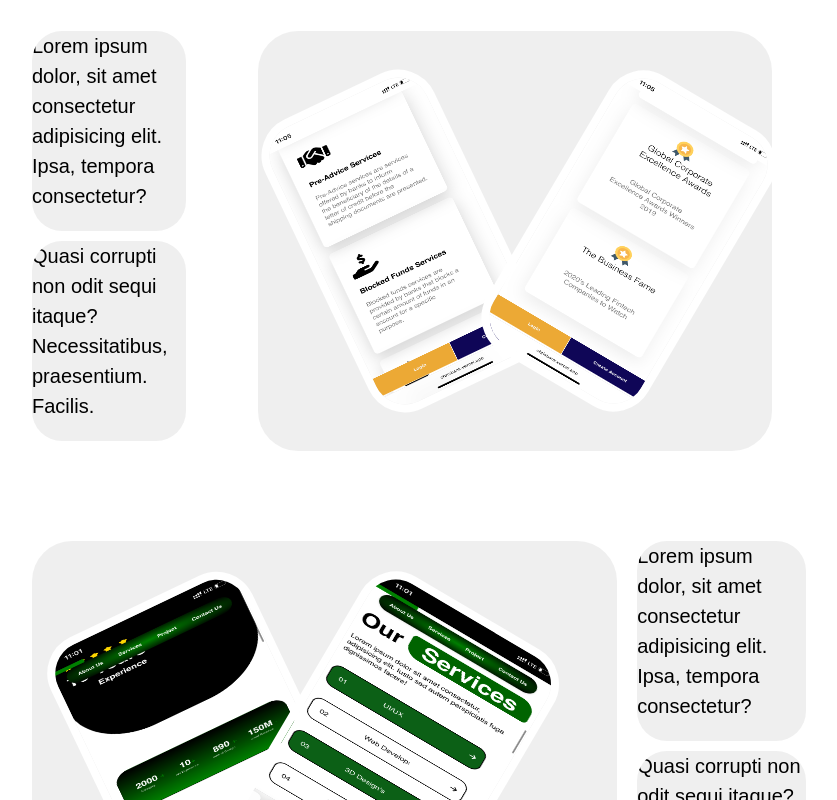
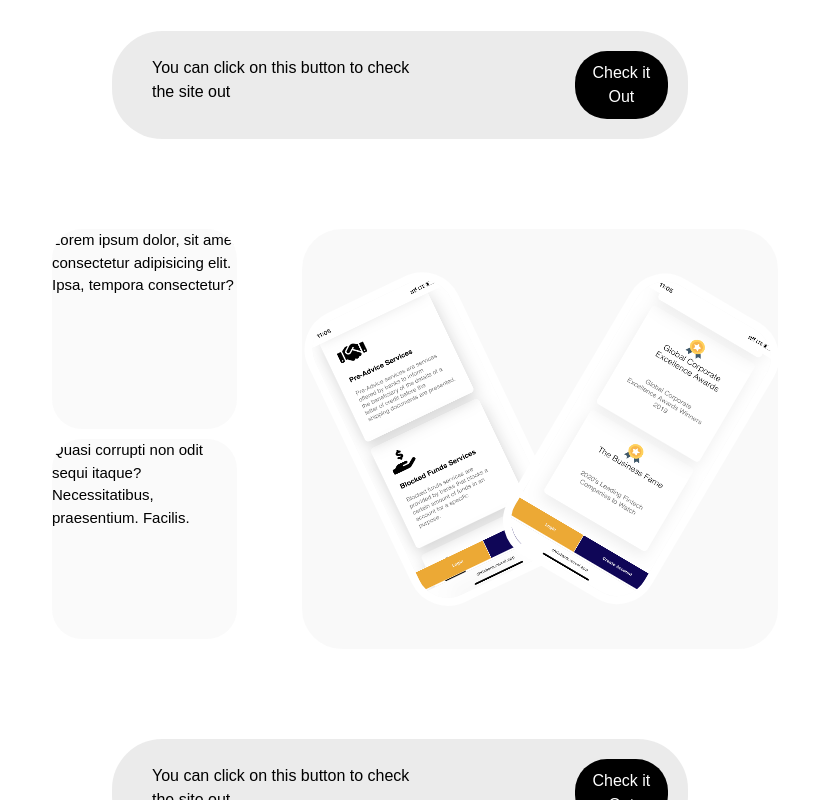
Before and after one commit to atrojiggambob22/MyPortfolio, a React (Vite) app: page / in a window 1280 px wide. Shown: the part 1480-2280 px from the top of the page, without its empty margins (268-1105 px from the left). Built offline with nearby package versions, Linux system fonts and the light colour scheme.

Commit message:
fresh again

```diff
--- a/src/Portfolio.css
+++ b/src/Portfolio.css
@@ -33,7 +33,7 @@
     padding:30px;
     /* width:50%; */
     border-radius: 40px;
-    background-color: rgba(181, 181, 181, 0.219);
+    background-color: rgba(181, 181, 181, 0.085);
 }
 .firimfmfnspa4 img{
     position: relative;
@@ -60,22 +60,20 @@
     transform: rotate(30.5deg);
 }
 .firimfmfnspa2{
-
     transform: rotate(-25.5deg);
 }
 
 .minsidespace1{
     border-radius: 30px;
-    background-color: rgba(181, 181, 181, 0.219);
-    /* background-color: red; */
+    background-color: rgba(181, 181, 181, 0.065);
+   /* padding: 40px; */
     height:25vh;
-    width:25%;
+    width:35%;
     color: black;
     margin-bottom: 10px;
     position: relative;
     overflow: hidden;
-    /* left:-3%; */
-    /* width: ; */
+
 }
 .kings-ofmin{
     display: flex;
@@ -122,6 +120,11 @@
     transition: .8s ease-in-out;
     transition-delay: .4s;
 }
+
+/* This is the style for the section for check out the site */
+.minofmeintg{
+    background-color:rgba(128, 128, 128, 0.16);
+}
 .minviebe{
     transition: .8s ease-in-out;
     transition-delay: .4s;
@@ -137,7 +140,7 @@
 
 .minsidespace1 p{
     overflow-y:hidden;
-    font-size:20px;
+    font-size:15px;
 }
 /* .firimfmfnspa2:hover{
     animation: spin 0.8s linear infinite;
--- a/src/Portfolio.jsx
+++ b/src/Portfolio.jsx
@@ -14,7 +14,7 @@ import me from "../public/Images/me.jpeg"
 import ScrollIndicator from "./ScrollIndicator"
 import FadeInSection from "./FadeInSection";
 import BounceIn from "./BounceIn";
-// import SlideIn from "./SlideIn"
+import SlideIn from "./SlideIn"
 // import FlipIn from "./FlipIn"
 const Portfolio =()=>{
     return(
@@ -69,11 +69,11 @@ const Portfolio =()=>{
                     <div className="Projects">
 
 
-
-                    <div className="flex babeofthemeall">
-                        <div className="babafirspac" style={{width:"50%"}}>
+                     <SlideIn from="left" delay={0.4}>
+                            <div className="flex babeofthemeall">
+                        <div className="babafirspac" style={{width:"40%"}}>
                             <div className="firstspac">
-                            <img src={space1} alt="" className="firimfmfnspa2"  />
+                            <img src={space1} alt="" className="firimfmfnspa2"   />
                              <img src={space2} alt="" className="firimfmfnspa" />
                             </div>
 
@@ -91,10 +91,17 @@ const Portfolio =()=>{
                         </div>
 
                     </div>
+                     <div className="minofmeintg flex gap-[160px] w-[45%] relative left-[80px] p-5 rounded-[50px]" >
+                        <h3 className="relative top-[5px] left-[20px]">You can click on this button to check the site out</h3>
+                        <div className="bg-black text-white p-[10px] rounded-4xl "><button>Check it Out</button></div>
+                    </div>
+                     </SlideIn>
 
 
+                    <SlideIn from="right" delay={0.6}>
+
                      <div className="flex babeofthemeall">
-                         <div>
+                         <div className="relative left-[20px]">
                             <div className="minsidespace1">
                                  <p >Lorem ipsum dolor, sit amet consectetur adipisicing elit. Ipsa, tempora consectetur? </p>
                         </div>
@@ -105,16 +112,25 @@ const Portfolio =()=>{
                         </p>
                         </div>
                         </div>
-                        <div  className="babafirspac relative left-[-40%]">
-                            <div className="firstspac relative left-[120px] w-[80%]">
-                            <img src={chrisban1} alt="" className="firimfmfnspa2" style={{width:"50%"}}  />
-                             <img src={chrisban2} alt="" className="firimfmfnspa" style={{width:"50%"}}/>
+                        <div  className="babafirspac relative left-[-35%]">
+                            <div className="firstspac relative left-[190px] w-[65%]">
+                            <img src={chrisban1} alt="" className="firimfmfnspa2" style={{width:"40%"}}  />
+                             <img src={chrisban2} alt="" className="firimfmfnspa" style={{width:"40%"}}/>
                             </div>
                         </div>
                     </div>
 
+                    <div className="minofmeintg flex gap-[160px] w-[45%] relative left-[80px] p-5 rounded-[50px]" >
+                        <h3 className="relative top-[5px] left-[20px]">You can click on this button to check the site out</h3>
+                        <div className="bg-black text-white p-[10px] rounded-4xl "><button>Check it Out</button></div>
+                    </div>
+
+                    </SlideIn>
+
+                    <SlideIn from="left" delay={0.7}>
+
                      <div className="flex babeofthemeall">
-                        <div  className="babafirspac firimfmfnspa4" style={{width:"50%"}}>
+                        <div  className="babafirspac firimfmfnspa4" style={{width:"40%"}}>
                            <div className="firstspac ">
                             <img src={devrift1} alt="" className="firimfmfnspa2"  />
                              <img src={devrift2} alt="" className="firimfmfnspa firstspac2" />
@@ -130,6 +146,11 @@ const Portfolio =()=>{
                         </div>
                         </div>
                     </div>
+                     <div className="minofmeintg flex gap-[160px] w-[45%] relative left-[80px] p-5 rounded-[50px]" >
+                        <h3 className="relative top-[5px] left-[20px]">You can click on this button to check the site out</h3>
+                        <div className="bg-black text-white p-[10px] rounded-4xl "><button>Check it Out</button></div>
+                    </div>
+                    </SlideIn>
 
                     </div>
                 </div>
--- a/src/SlideIn.jsx
+++ b/src/SlideIn.jsx
@@ -4,8 +4,8 @@ import { useEffect } from "react";
 import { useInView } from "react-intersection-observer";
 
 // SlideIn component with scroll-triggered animation using Intersection Observer
-const SlideIn = ({ children, from = "left", duration = 0.8 }) => {
-  // Define different direction variants
+const SlideIn = ({ children, from = "left", duration = 0.8, delay = 0 }) => {
+  // Directional variants for entry animation
   const variants = {
     left: { x: -100, opacity: 0 },
     right: { x: 100, opacity: 0 },
@@ -13,11 +13,9 @@ const SlideIn = ({ children, from = "left", duration = 0.8 }) => {
     bottom: { y: 100, opacity: 0 },
   };
 
-  // Controls for animation and in-view detection
   const controls = useAnimation();
-  const [ref, inView] = useInView({ triggerOnce: true }); // Only trigger once
+  const [ref, inView] = useInView({ triggerOnce: true });
 
-  // When element is in view, start animation
   useEffect(() => {
     if (inView) {
       controls.start({ x: 0, y: 0, opacity: 1 });
@@ -26,10 +24,10 @@ const SlideIn = ({ children, from = "left", duration = 0.8 }) => {
 
   return (
     <motion.div
-      ref={ref} // Attach ref to detect scroll position
-      initial={variants[from]} // Start from specified direction
-      animate={controls} // Controlled animation trigger
-      transition={{ duration, ease: "easeOut" }} // Animation duration and easing
+      ref={ref}
+      initial={variants[from]}
+      animate={controls}
+      transition={{ duration, delay, ease: "easeOut" }}
     >
       {children}
     </motion.div>
```
